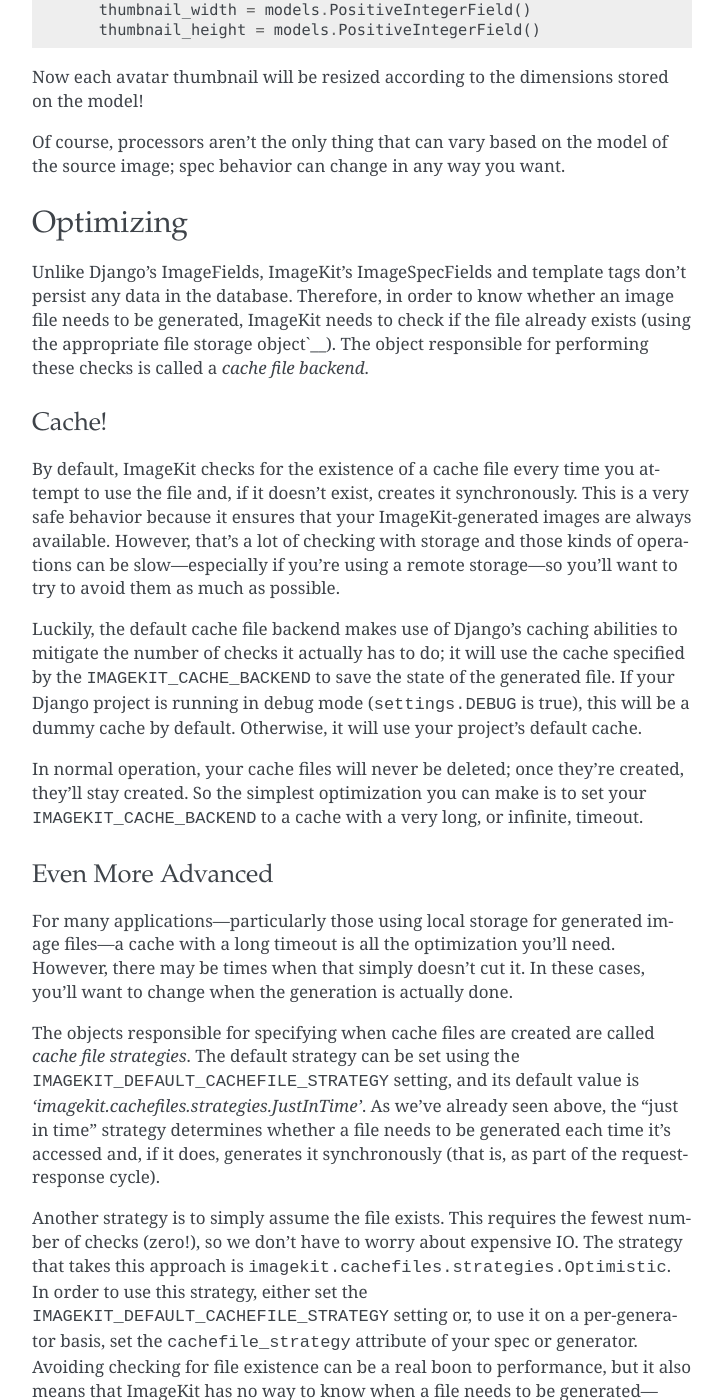
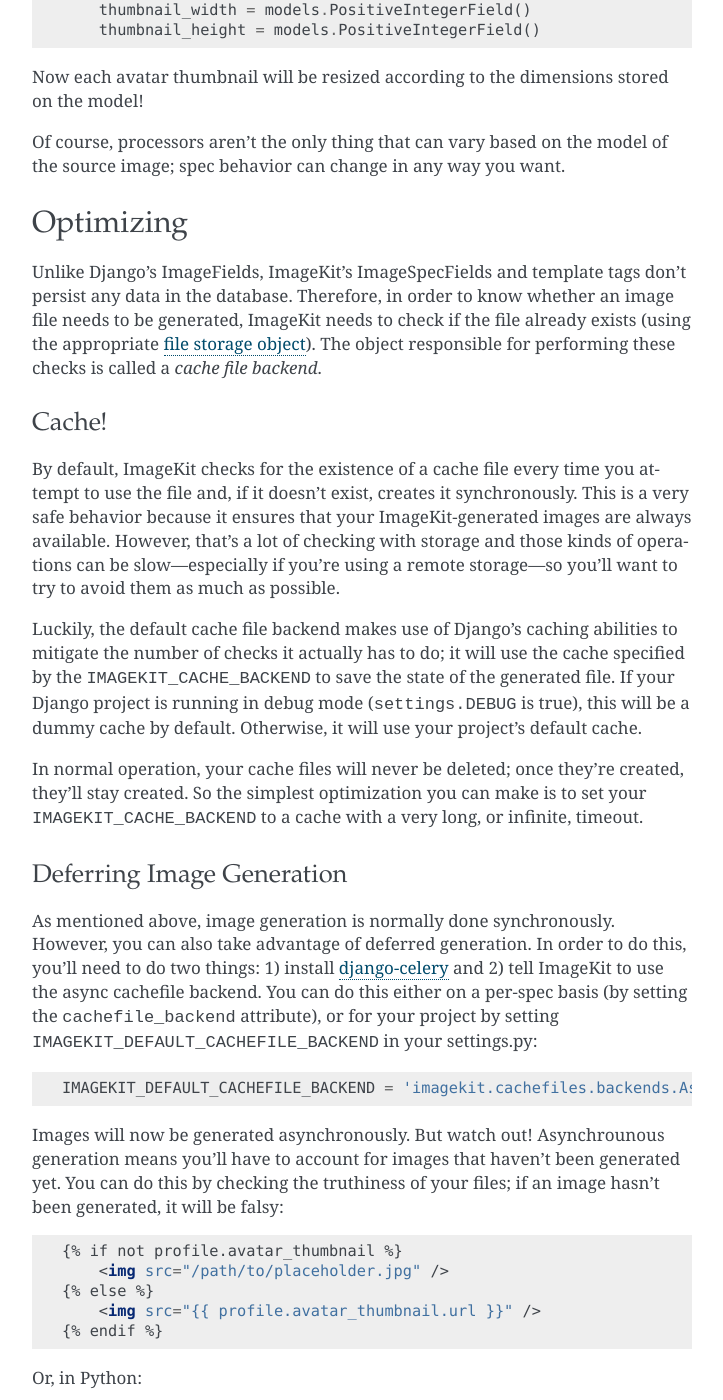
Before and after one commit to napster0125/django-image-process, a Sphinx documentation site: the page built from docs/advanced_usage.rst, in a window 1280 px wide and 1400 px high, scrolled down 1907 px. Shown: the whole window, without its empty margins (388-1111 px from the left). Built offline with Sphinx 7.4.7, drawn with Linux system fonts in a browser that asks for light colours; some of the changed text lies outside the part shown.

Commit message:
Add "Deferred Generation" section to docs

```diff
--- a/docs/advanced_usage.rst
+++ b/docs/advanced_usage.rst
@@ -115,8 +115,11 @@ Optimizing
 Unlike Django's ImageFields, ImageKit's ImageSpecFields and template tags don't
 persist any data in the database. Therefore, in order to know whether an image
 file needs to be generated, ImageKit needs to check if the file already exists
-(using the appropriate file storage object`__). The object responsible for
+(using the appropriate `file storage object`__). The object responsible for
 performing these checks is called a *cache file backend*.
+
+
+__ https://docs.djangoproject.com/en/dev/topics/files/#file-storage
 
 
 Cache!
@@ -140,6 +143,47 @@ In normal operation, your cache files will never be deleted; once they're
 created, they'll stay created. So the simplest optimization you can make is to
 set your ``IMAGEKIT_CACHE_BACKEND`` to a cache with a very long, or infinite,
 timeout.
+
+
+Deferring Image Generation
+--------------------------
+
+As mentioned above, image generation is normally done synchronously. However,
+you can also take advantage of deferred generation. In order to do this, you'll
+need to do two things: 1) install `django-celery`__ and 2) tell ImageKit to use
+the async cachefile backend. You can do this either on a per-spec basis (by
+setting the ``cachefile_backend`` attribute), or for your project by setting
+``IMAGEKIT_DEFAULT_CACHEFILE_BACKEND`` in your settings.py:
+
+.. code-block:: python
+
+    IMAGEKIT_DEFAULT_CACHEFILE_BACKEND = 'imagekit.cachefiles.backends.Async'
+
+Images will now be generated asynchronously. But watch out! Asynchrounous
+generation means you'll have to account for images that haven't been generated
+yet. You can do this by checking the truthiness of your files; if an image
+hasn't been generated, it will be falsy:
+
+.. code-block:: html
+
+    {% if not profile.avatar_thumbnail %}
+        <img src="/path/to/placeholder.jpg" />
+    {% else %}
+        <img src="{{ profile.avatar_thumbnail.url }}" />
+    {% endif %}
+
+Or, in Python:
+
+.. code-block:: python
+
+    profile = Profile.objects.all()[0]
+    if profile.avatar_thumbnail:
+        url = profile.avatar_thumbnail.url
+    else:
+        url = '/path/to/placeholder.jpg'
+
+
+__ https://pypi.python.org/pypi/django-celery
 
 
 Even More Advanced
```
